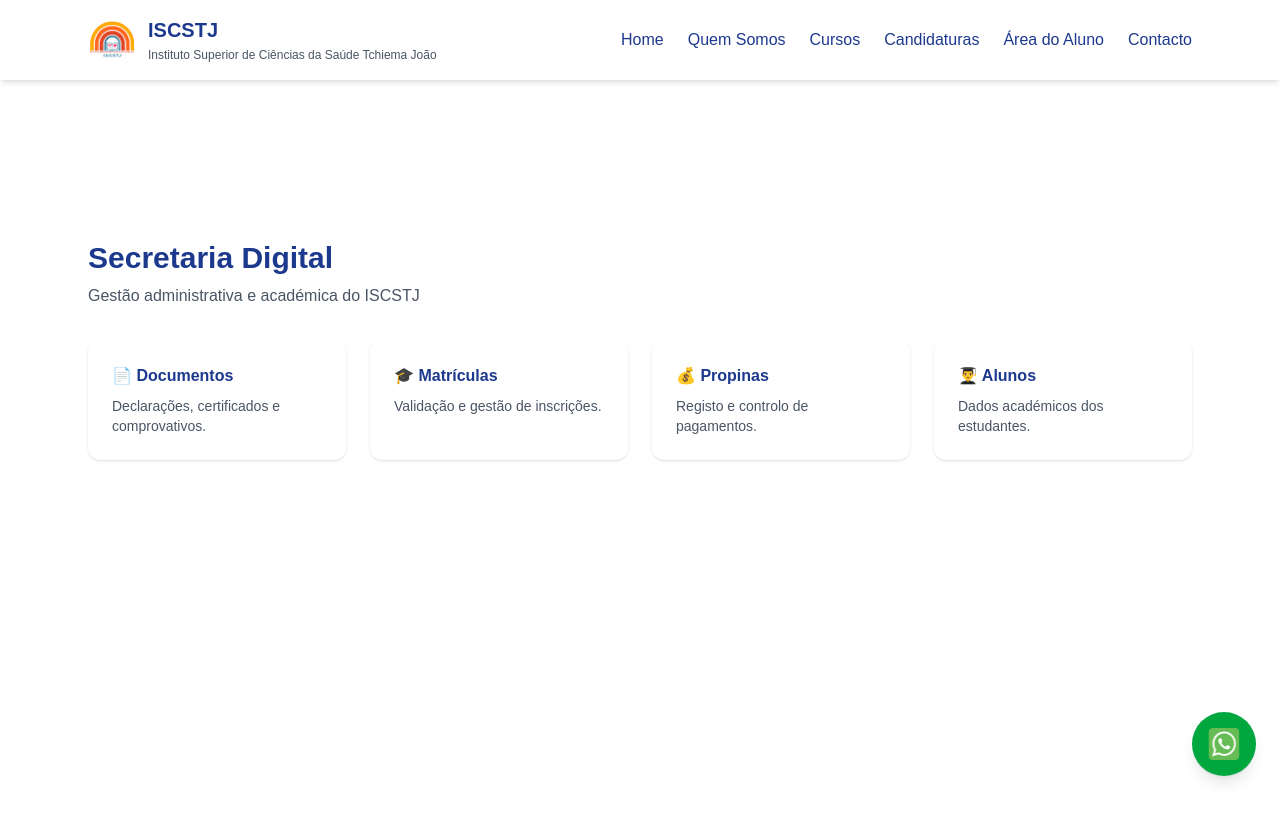
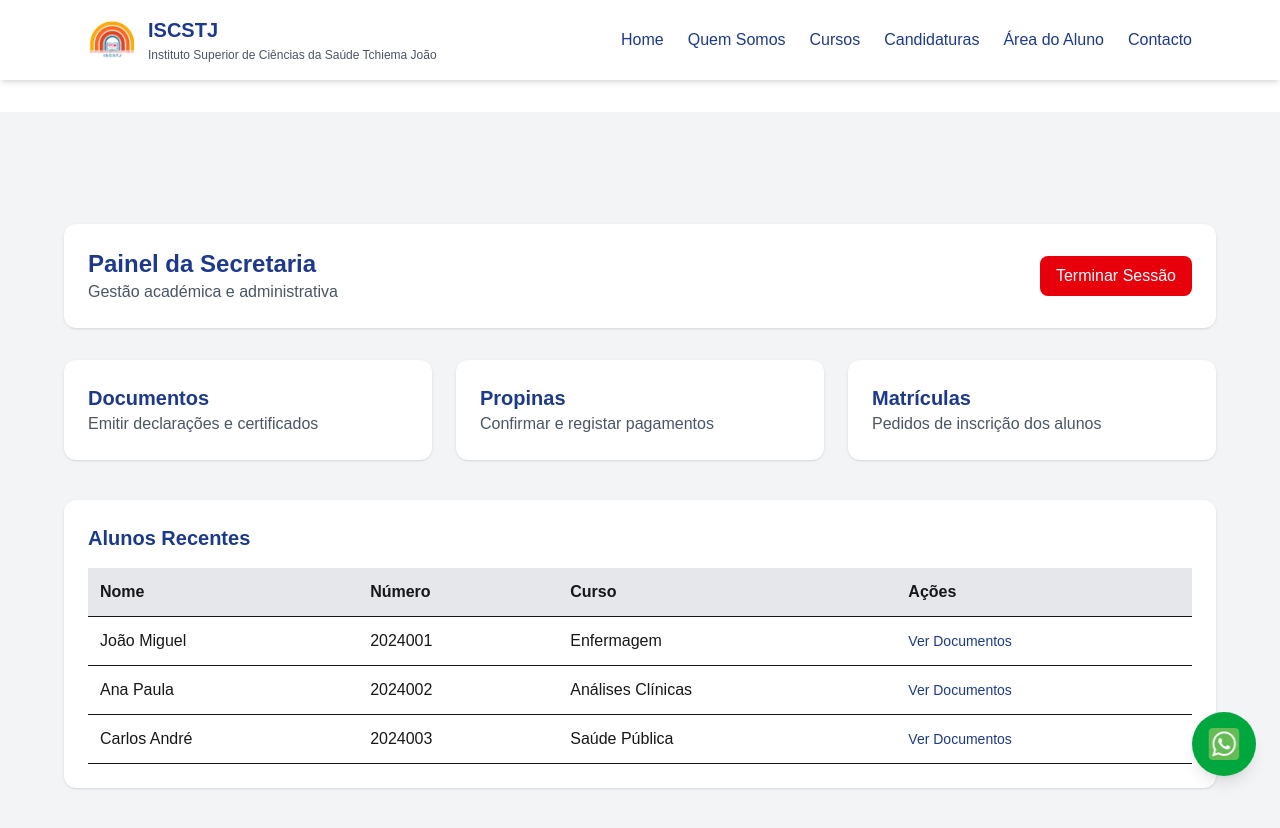
Before and after one commit to AdrianVeylor/iscstj-site, a Next.js app: page /admin/login/secretaria in a window 1280 px wide. Shown: the top 828 px of the page. Before the commit the page ends 800 px from the top, so only its background shows below. Built offline with nearby package versions, Linux system fonts and the light colour scheme.

Commit message:
Secretaria dashboard D1

```diff
--- a/app/admin/login/secretaria/page.tsx
+++ b/app/admin/login/secretaria/page.tsx
@@ -2,62 +2,122 @@
 
 import { useRouter } from "next/navigation";
 
-export default function SecretariaDigital() {
+const alunosMock = [
+  {
+    nome: "João Miguel",
+    numero: "2024001",
+    curso: "Enfermagem",
+  },
+  {
+    nome: "Ana Paula",
+    numero: "2024002",
+    curso: "Análises Clínicas",
+  },
+  {
+    nome: "Carlos André",
+    numero: "2024003",
+    curso: "Saúde Pública",
+  },
+];
+
+export default function SecretariaDashboard() {
   const router = useRouter();
 
   return (
-    <div className="pt-32 px-6 max-w-6xl mx-auto">
-      <h1 className="text-3xl font-bold text-blue-900 mb-2">
-        Secretaria Digital
+    <div className="min-h-screen bg-gray-100 pt-28 px-6">
+      <div className="max-w-6xl mx-auto">
+
+        {/* CABEÇALHO */}
+        <div className="bg-white p-6 rounded-xl shadow mb-8 flex justify-between items-center">
+          <div>
+            <h1 className="text-2xl font-bold text-blue-900">
+              Painel da Secretaria
             </h1>
-      <p className="text-gray-600 mb-8">
-        Gestão administrativa e académica do ISCSTJ
-      </p>
-
-      <div className="grid grid-cols-1 md:grid-cols-2 lg:grid-cols-4 gap-6">
-
-        {/* DOCUMENTOS */}
-        <div
-          onClick={() => router.push("/admin/login/secretaria/documentos")}
-          className="bg-white p-6 rounded-xl shadow cursor-pointer hover:shadow-lg transition"
-        >
-          <h2 className="font-bold text-blue-900 mb-2">📄 Documentos</h2>
-          <p className="text-gray-600 text-sm">
-            Declarações, certificados e comprovativos.
+            <p className="text-gray-600">
+              Gestão académica e administrativa
             </p>
           </div>
 
-        {/* MATRÍCULAS */}
+          <button
+            onClick={() => router.push("/admin/login")}
+            className="bg-red-600 text-white px-4 py-2 rounded-lg hover:bg-red-700"
+          >
+            Terminar Sessão
+          </button>
+        </div>
+
+        {/* ATALHOS */}
+        <div className="grid grid-cols-1 md:grid-cols-3 gap-6 mb-10">
+
           <div
-          onClick={() => router.push("/admin/login/secretaria/matriculas")}
-          className="bg-white p-6 rounded-xl shadow cursor-pointer hover:shadow-lg transition"
+            onClick={() => router.push("/admin/login/secretaria/documentos")}
+            className="bg-white p-6 rounded-xl shadow hover:shadow-lg cursor-pointer"
           >
-          <h2 className="font-bold text-blue-900 mb-2">🎓 Matrículas</h2>
-          <p className="text-gray-600 text-sm">
-            Validação e gestão de inscrições.
+            <h2 className="text-xl font-bold text-blue-900">Documentos</h2>
+            <p className="text-gray-600">
+              Emitir declarações e certificados
             </p>
           </div>
 
-        {/* PROPINA */}
           <div
             onClick={() => router.push("/admin/login/secretaria/propinas")}
-          className="bg-white p-6 rounded-xl shadow cursor-pointer hover:shadow-lg transition"
+            className="bg-white p-6 rounded-xl shadow hover:shadow-lg cursor-pointer"
           >
-          <h2 className="font-bold text-blue-900 mb-2">💰 Propinas</h2>
-          <p className="text-gray-600 text-sm">
-            Registo e controlo de pagamentos.
+            <h2 className="text-xl font-bold text-blue-900">Propinas</h2>
+            <p className="text-gray-600">
+              Confirmar e registar pagamentos
             </p>
           </div>
 
-        {/* ALUNOS */}
           <div
-          onClick={() => router.push("/admin/login/secretaria/alunos")}
-          className="bg-white p-6 rounded-xl shadow cursor-pointer hover:shadow-lg transition"
+            onClick={() => router.push("/admin/login/secretaria/matriculas")}
+            className="bg-white p-6 rounded-xl shadow hover:shadow-lg cursor-pointer"
           >
-          <h2 className="font-bold text-blue-900 mb-2">👨‍🎓 Alunos</h2>
-          <p className="text-gray-600 text-sm">
-            Dados académicos dos estudantes.
+            <h2 className="text-xl font-bold text-blue-900">Matrículas</h2>
+            <p className="text-gray-600">
+              Pedidos de inscrição dos alunos
             </p>
+          </div>
+        </div>
+
+        {/* LISTA DE ALUNOS */}
+        <div className="bg-white p-6 rounded-xl shadow">
+          <h2 className="text-xl font-bold text-blue-900 mb-4">
+            Alunos Recentes
+          </h2>
+
+          <table className="w-full border-collapse">
+            <thead>
+              <tr className="bg-gray-200 border-b">
+                <th className="text-left p-3">Nome</th>
+                <th className="text-left p-3">Número</th>
+                <th className="text-left p-3">Curso</th>
+                <th className="text-left p-3">Ações</th>
+              </tr>
+            </thead>
+
+            <tbody>
+              {alunosMock.map((aluno, i) => (
+                <tr key={i} className="border-b hover:bg-gray-50">
+                  <td className="p-3">{aluno.nome}</td>
+                  <td className="p-3">{aluno.numero}</td>
+                  <td className="p-3">{aluno.curso}</td>
+                  <td className="p-3">
+                    <button
+                      onClick={() =>
+                        router.push(
+                          `/admin/login/secretaria/documentos?aluno=${aluno.numero}`
+                        )
+                      }
+                      className="text-blue-900 hover:underline text-sm"
+                    >
+                      Ver Documentos
+                    </button>
+                  </td>
+                </tr>
+              ))}
+            </tbody>
+          </table>
         </div>
 
       </div>
```
Lines whose indentation alone changed are shown as unchanged.
